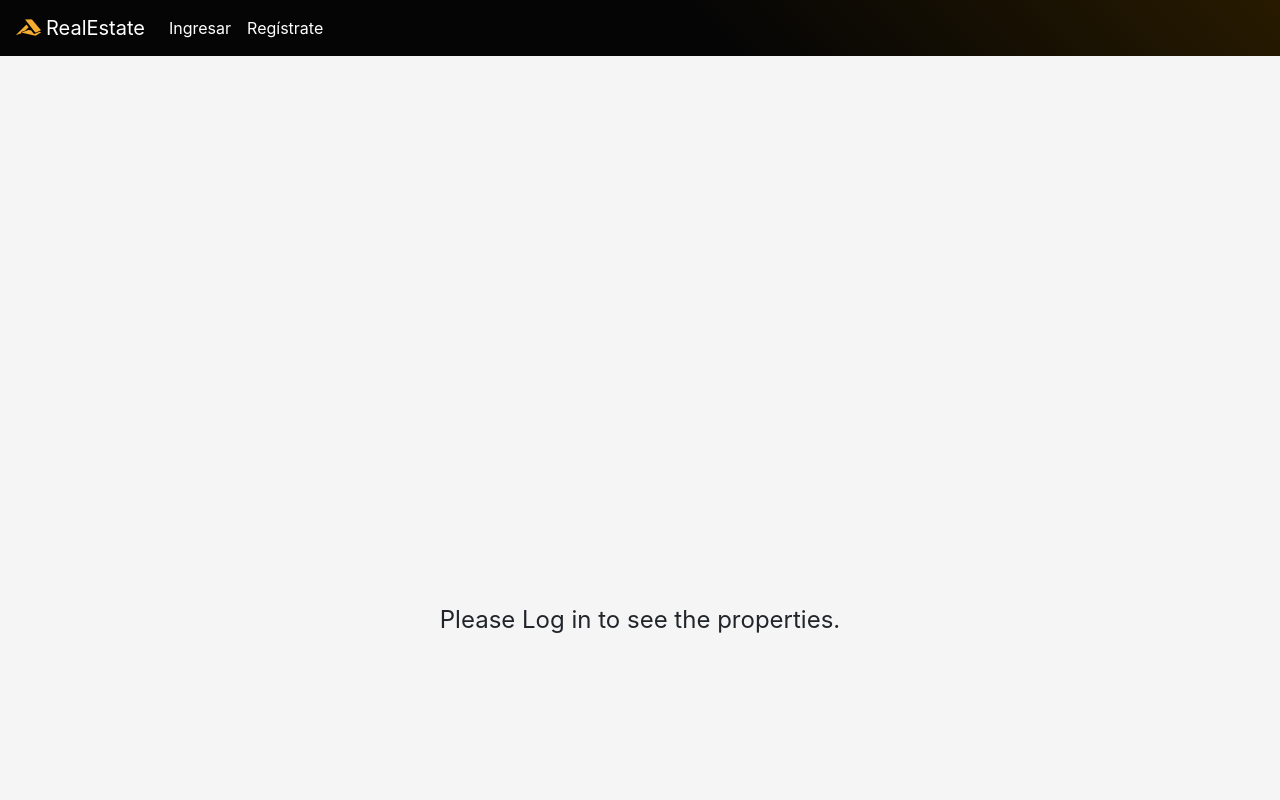
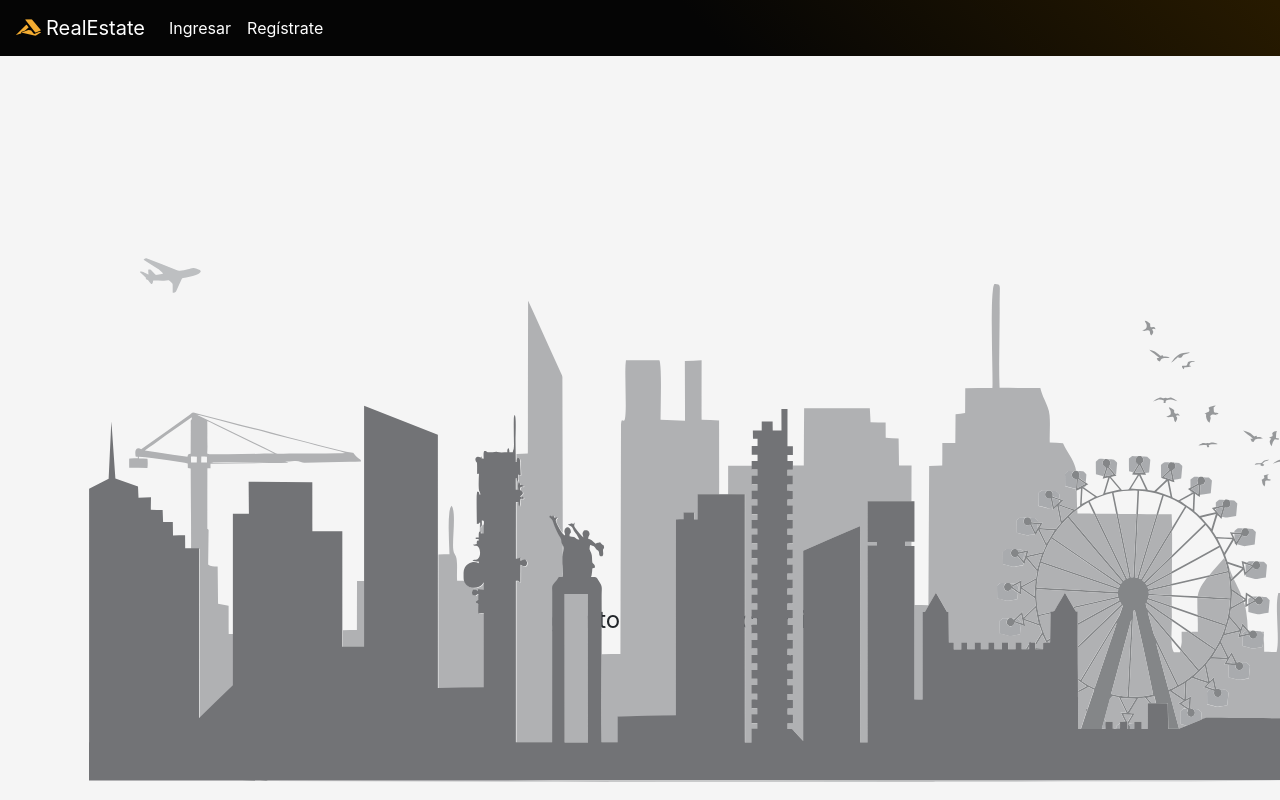
Before and after one commit to AndreeJimenez/RealEstate-Map, a plain HTML site: page index.html in a window 1280 px wide. Drawn offline with nearby package versions, Linux system fonts and the light colour scheme; some packages are replaced by stand-ins of ours; no server answers.

Commit message:
Fix map issue

```diff
--- a/index.html
+++ b/index.html
@@ -319,13 +319,6 @@
       crossorigin="anonymous"
     ></script>
 
-    <!-- Google Maps -->
-    <script
-      src="https://maps.googleapis.com/maps/api/js?key=AIzaSyAv-m46ebIV9fqkE2fIBGeWunmGmBm2R24&callback=MapInit"
-      async
-      defer
-    ></script>
-
     <!-- The core Firebase JS SDK is always required and must be listed first -->
     <script src="https://www.gstatic.com/firebasejs/7.14.1/firebase-app.js"></script>
     <script src="https://www.gstatic.com/firebasejs/7.14.1/firebase-auth.js"></script>
@@ -353,5 +346,12 @@
 
     <script src="scripts/autorizacion.js"></script>
     <script src="scripts/index.js"></script>
+
+    <!-- Google Maps -->
+    <script
+      src="https://maps.googleapis.com/maps/api/js?key=AIzaSyAv-m46ebIV9fqkE2fIBGeWunmGmBm2R24&callback=iniciaMapa"
+      async
+      defer
+    ></script>
   </body>
 </html>
--- a/scripts/index.js
+++ b/scripts/index.js
@@ -48,7 +48,7 @@ const getProperties = (data) => {
     //   localidades.push({lat: doc.data().Location.Latitud, lng: doc.data().Location.Longitud})
     // });
 
-    function MapInit() {
+    function iniciaMapa() {
       fetch("properties.json").then(function (response) {
         response.json().then(function (data) {
           const map = new google.maps.Map(document.getElementById("map"), {
@@ -155,8 +155,8 @@ const getProperties = (data) => {
 
     propertiesList.innerHTML = html;
   } else {
-    propertiesList.innerHTML =
-      '<p class="alternativeText">Please Log in to see the properties.</p>';
-    ('<img class="cityscape" src="./images/cityLandscape.svg"/>');
+    propertiesList.innerHTML =`
+      <p class="alternativeText">Please Log in to see the properties.</p>
+      <img class="cityscape" src="./images/cityLandscape.svg"/>`
   }
 };
```
